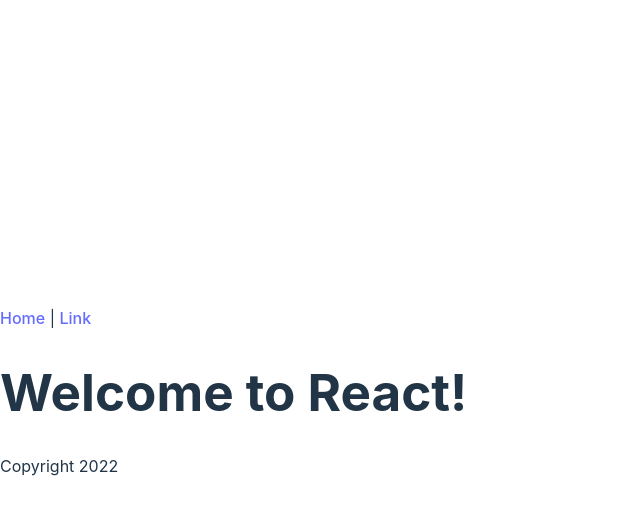
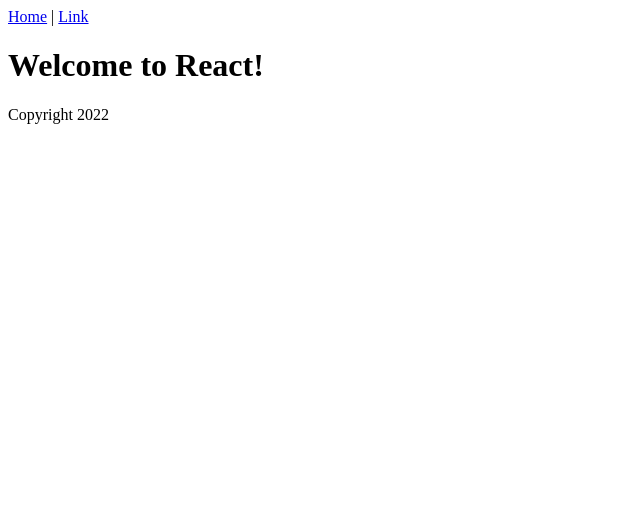
Before and after one commit to robertveraldi/capstone, a React (Vite) app: page / in a window 1280 px wide. Shown: the top 514 px of the page, without its empty margins (0-640 px from the left). Built offline with nearby package versions, Linux system fonts and the light colour scheme.

Commit message:
smooth scroll

```diff
--- a/src/index.css
+++ b/src/index.css
@@ -1,70 +1,3 @@
-:root {
-  font-family: Inter, Avenir, Helvetica, Arial, sans-serif;
-  font-size: 16px;
-  line-height: 24px;
-  font-weight: 400;
-
-  color-scheme: light dark;
-  color: rgba(255, 255, 255, 0.87);
-  background-color: #242424;
-
-  font-synthesis: none;
-  text-rendering: optimizeLegibility;
-  -webkit-font-smoothing: antialiased;
-  -moz-osx-font-smoothing: grayscale;
-  -webkit-text-size-adjust: 100%;
+html {
+  scroll-behavior: smooth;
 }
-
-a {
-  font-weight: 500;
-  color: #646cff;
-  text-decoration: inherit;
-}
-a:hover {
-  color: #535bf2;
-}
-
-body {
-  margin: 0;
-  display: flex;
-  place-items: center;
-  min-width: 320px;
-  min-height: 100vh;
-}
-
-h1 {
-  font-size: 3.2em;
-  line-height: 1.1;
-}
-
-button {
-  border-radius: 8px;
-  border: 1px solid transparent;
-  padding: 0.6em 1.2em;
-  font-size: 1em;
-  font-weight: 500;
-  font-family: inherit;
-  background-color: #1a1a1a;
-  cursor: pointer;
-  transition: border-color 0.25s;
-}
-button:hover {
-  border-color: #646cff;
-}
-button:focus,
-button:focus-visible {
-  outline: 4px auto -webkit-focus-ring-color;
-}
-
-@media (prefers-color-scheme: light) {
-  :root {
-    color: #213547;
-    background-color: #ffffff;
-  }
-  a:hover {
-    color: #747bff;
-  }
-  button {
-    background-color: #f9f9f9;
-  }
-}
```
